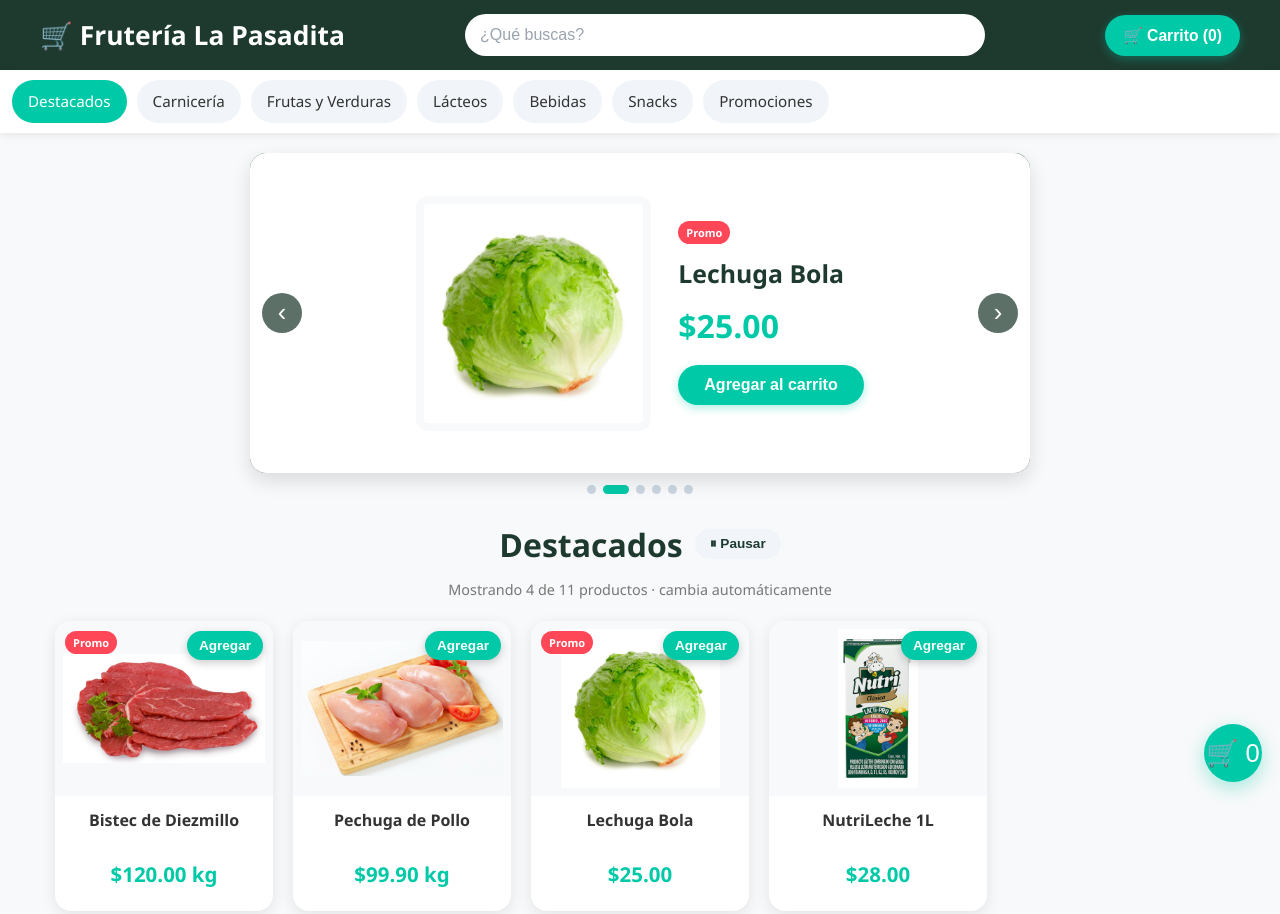
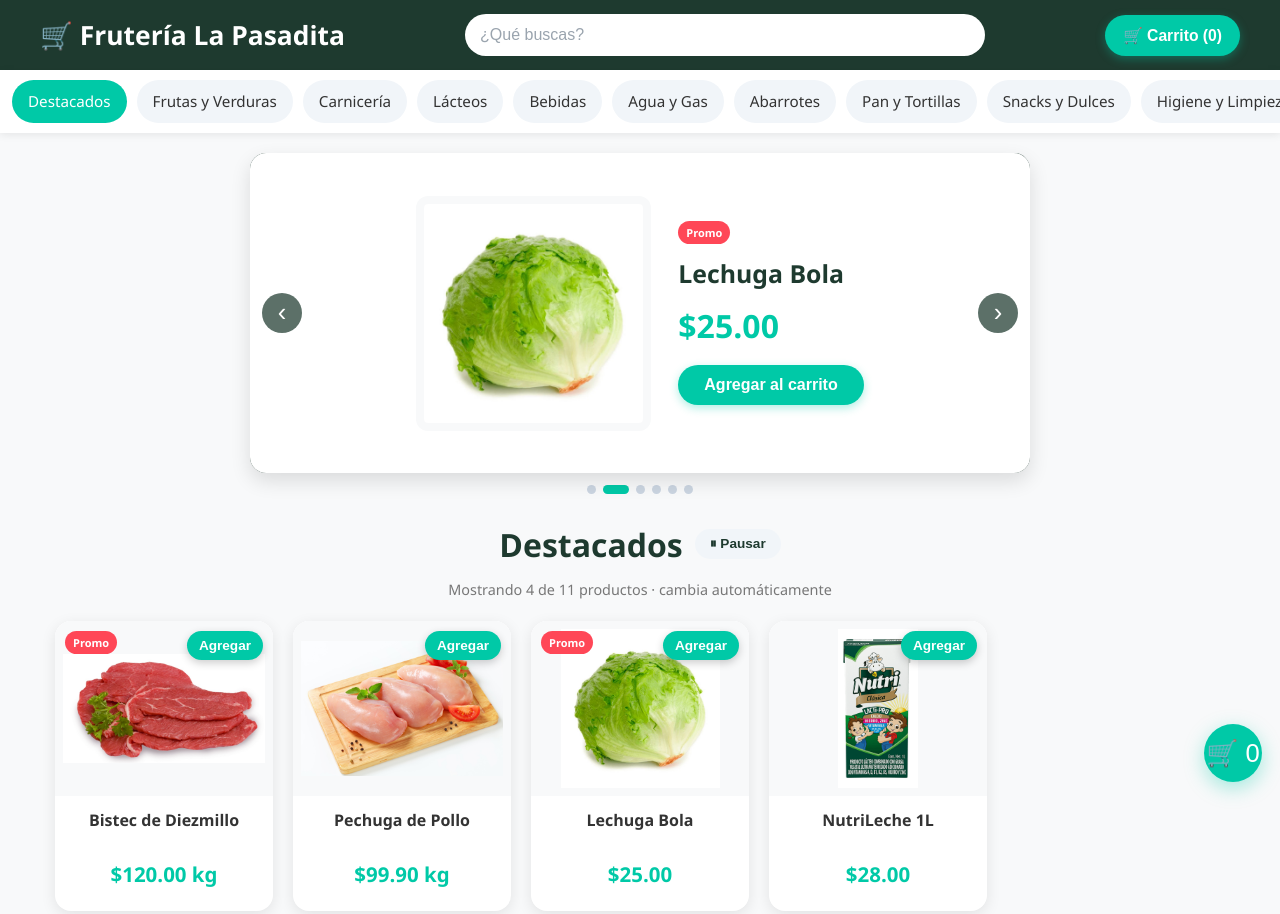
Before and after one commit to eddi-eddi/lapasadita, a plain HTML site: page index.html in a window 1280 px wide. Shown: the top 914 px of the page. Drawn offline with Linux system fonts and the light colour scheme.

Commit message:
Agrega categorias: Agua y Gas, Abarrotes, Pan y Tortillas, Higiene y Limpieza, Medicamentos; renombra Snacks a Snacks y Dulces

```diff
--- a/index.html
+++ b/index.html
@@ -30,11 +30,16 @@
     <!-- MENÚ DE CATEGORÍAS -->
     <nav class="menu">
         <div class="menu-item active" data-categoria="todos">Destacados</div>
+        <div class="menu-item" data-categoria="frutas">Frutas y Verduras</div>
         <div class="menu-item" data-categoria="carniceria">Carnicería</div>
-        <div class="menu-item" data-categoria="frutas">Frutas y Verduras</div>
         <div class="menu-item" data-categoria="lacteos">Lácteos</div>
         <div class="menu-item" data-categoria="bebidas">Bebidas</div>
-        <div class="menu-item" data-categoria="snacks">Snacks</div>
+        <div class="menu-item" data-categoria="agua">Agua y Gas</div>
+        <div class="menu-item" data-categoria="abarrotes">Abarrotes</div>
+        <div class="menu-item" data-categoria="pan">Pan y Tortillas</div>
+        <div class="menu-item" data-categoria="snacks">Snacks y Dulces</div>
+        <div class="menu-item" data-categoria="higiene">Higiene y Limpieza</div>
+        <div class="menu-item" data-categoria="medicamentos">Medicamentos</div>
         <div class="menu-item" data-categoria="promos">Promociones</div>
     </nav>
 
--- a/js/script.js
+++ b/js/script.js
@@ -129,11 +129,16 @@ function restaurarDatosPedido() {
 //     admin/config.yml (campo "Categoría") para que aparezca
 //     como opción en el panel de administración.
 const CATEGORIAS = {
-    carniceria: { titulo: "Carnicería",        carpeta: "carniceria" },
-    frutas:     { titulo: "Frutas y Verduras", carpeta: "frutasyverduras" },
-    lacteos:    { titulo: "Lácteos",           carpeta: "lacteos" },
-    bebidas:    { titulo: "Bebidas",           carpeta: "bebidas" },
-    snacks:     { titulo: "Snacks",            carpeta: "snacks" }
+    frutas:       { titulo: "Frutas y Verduras",  carpeta: "frutasyverduras" },
+    carniceria:   { titulo: "Carnicería",         carpeta: "carniceria" },
+    lacteos:      { titulo: "Lácteos",            carpeta: "lacteos" },
+    bebidas:      { titulo: "Bebidas",            carpeta: "bebidas" },
+    agua:         { titulo: "Agua y Gas",         carpeta: "aguaygas" },
+    abarrotes:    { titulo: "Abarrotes",          carpeta: "abarrotes" },
+    pan:          { titulo: "Pan y Tortillas",    carpeta: "pan" },
+    snacks:       { titulo: "Snacks y Dulces",    carpeta: "snacks" },
+    higiene:      { titulo: "Higiene y Limpieza", carpeta: "higiene" },
+    medicamentos: { titulo: "Medicamentos",       carpeta: "medicamentos" }
 };
 
 // =======================
```
Also changed, not shown: 2 other files.
